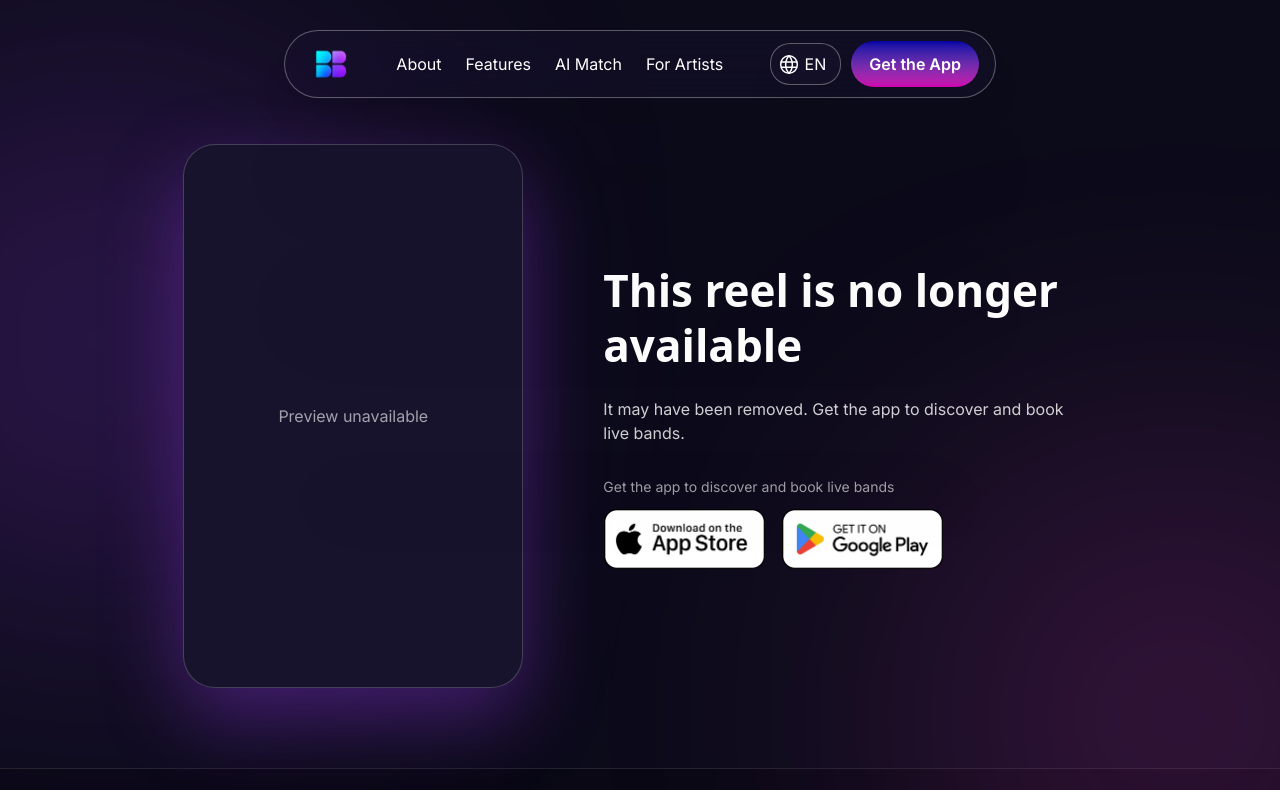
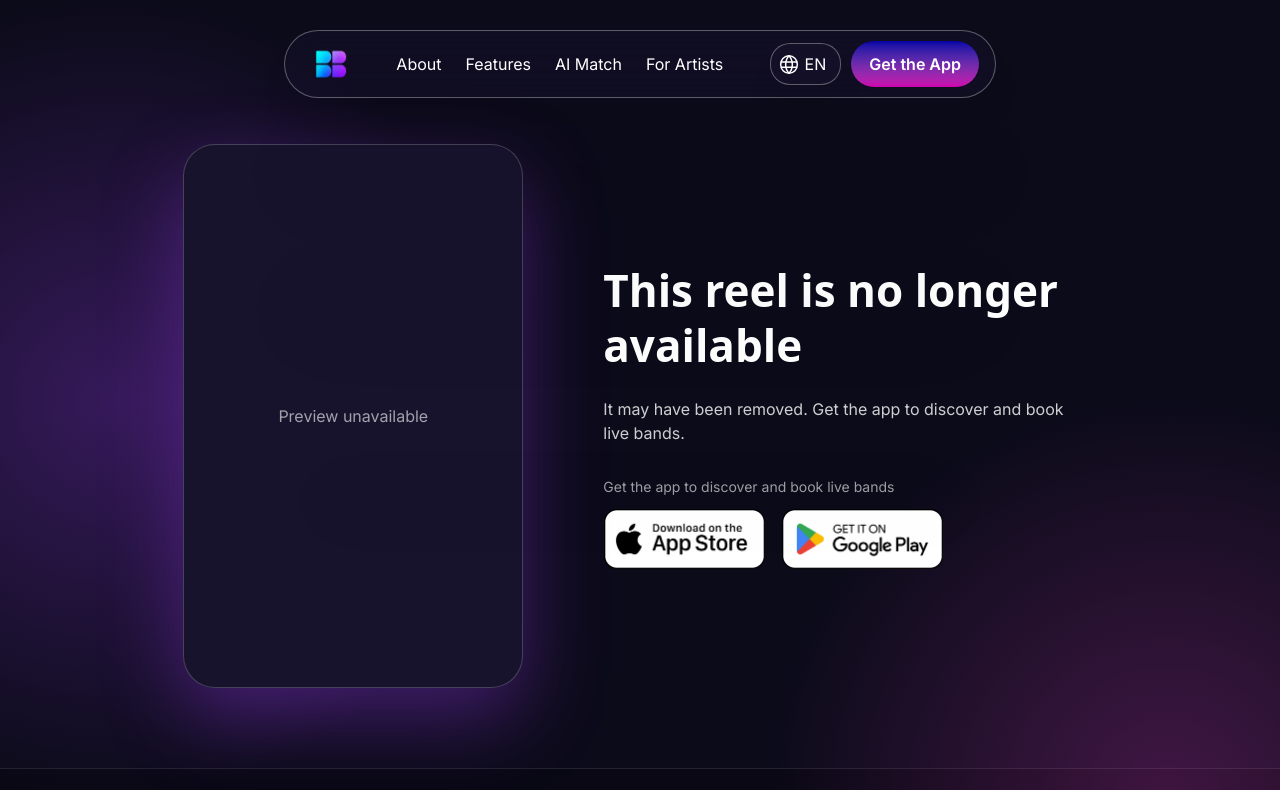
Before and after one commit to App-Stop/book-a-band-landing-page, a Next.js app: page /reels/1 in a window 1280 px wide. Shown: the top 790 px of the page. Built offline with nearby package versions, Linux system fonts and the light colour scheme; a web font is replaced by a local one.

Commit message:
Updated the code

```diff
--- a/app/reels/[reelId]/page.tsx
+++ b/app/reels/[reelId]/page.tsx
@@ -204,11 +204,11 @@ export default async function ReelPage({
       {/* Ambient brand glow */}
       <div
         aria-hidden
-        className="pointer-events-none absolute -left-40 top-20 size-[520px] rounded-full bg-[#a240ff]/25 blur-[140px]"
+        className="pointer-events-none absolute -left-72 top-0 size-[800px] bg-[radial-gradient(closest-side,rgba(162,64,255,0.28),transparent)]"
       />
       <div
         aria-hidden
-        className="pointer-events-none absolute -right-40 top-[40%] size-[520px] rounded-full bg-[#ff42dc]/20 blur-[140px]"
+        className="pointer-events-none absolute -right-72 top-[35%] size-[800px] bg-[radial-gradient(closest-side,rgba(255,66,220,0.22),transparent)]"
       />
 
       <Navbar />
```
Also changed, not shown: public/.well-known/assetlinks.json.
